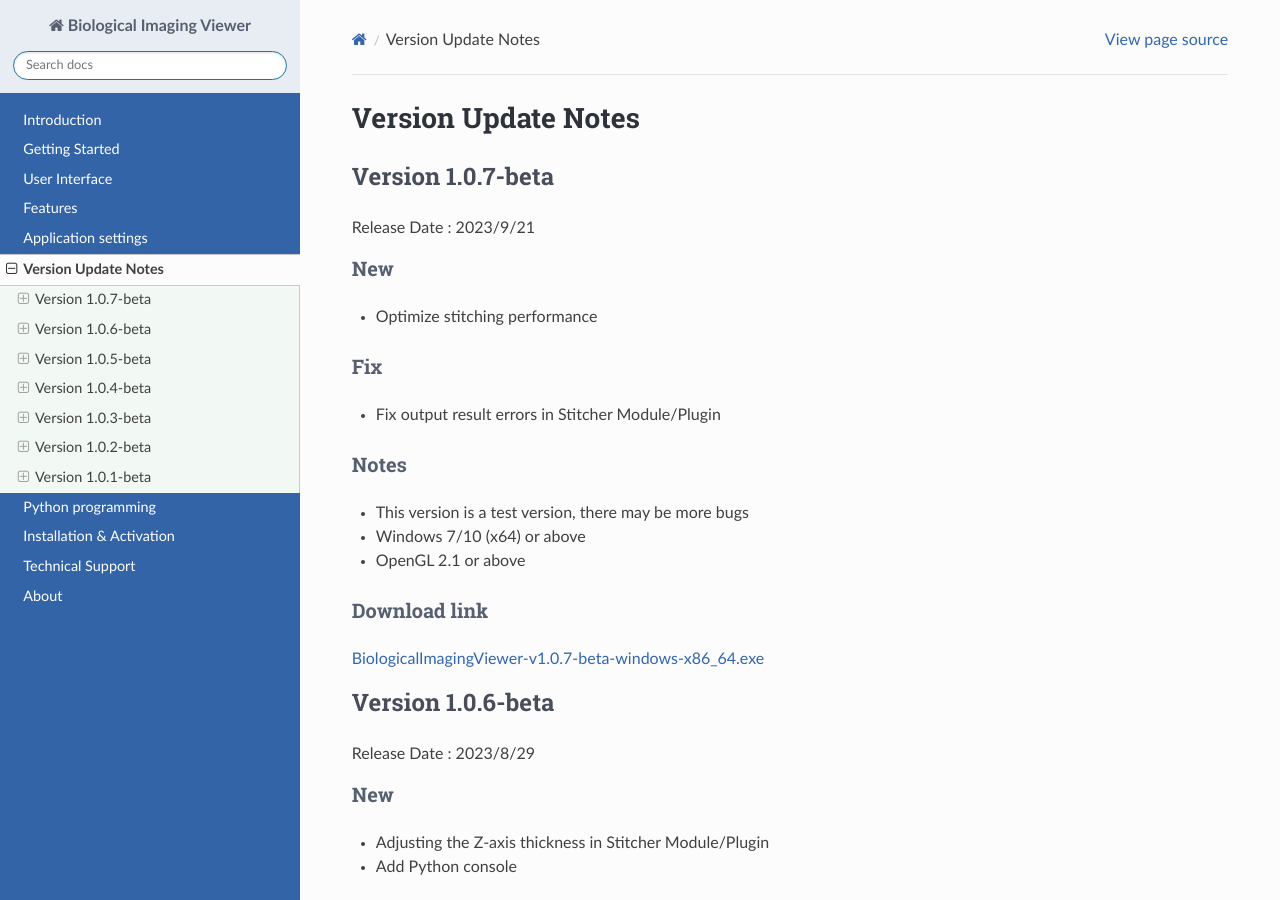
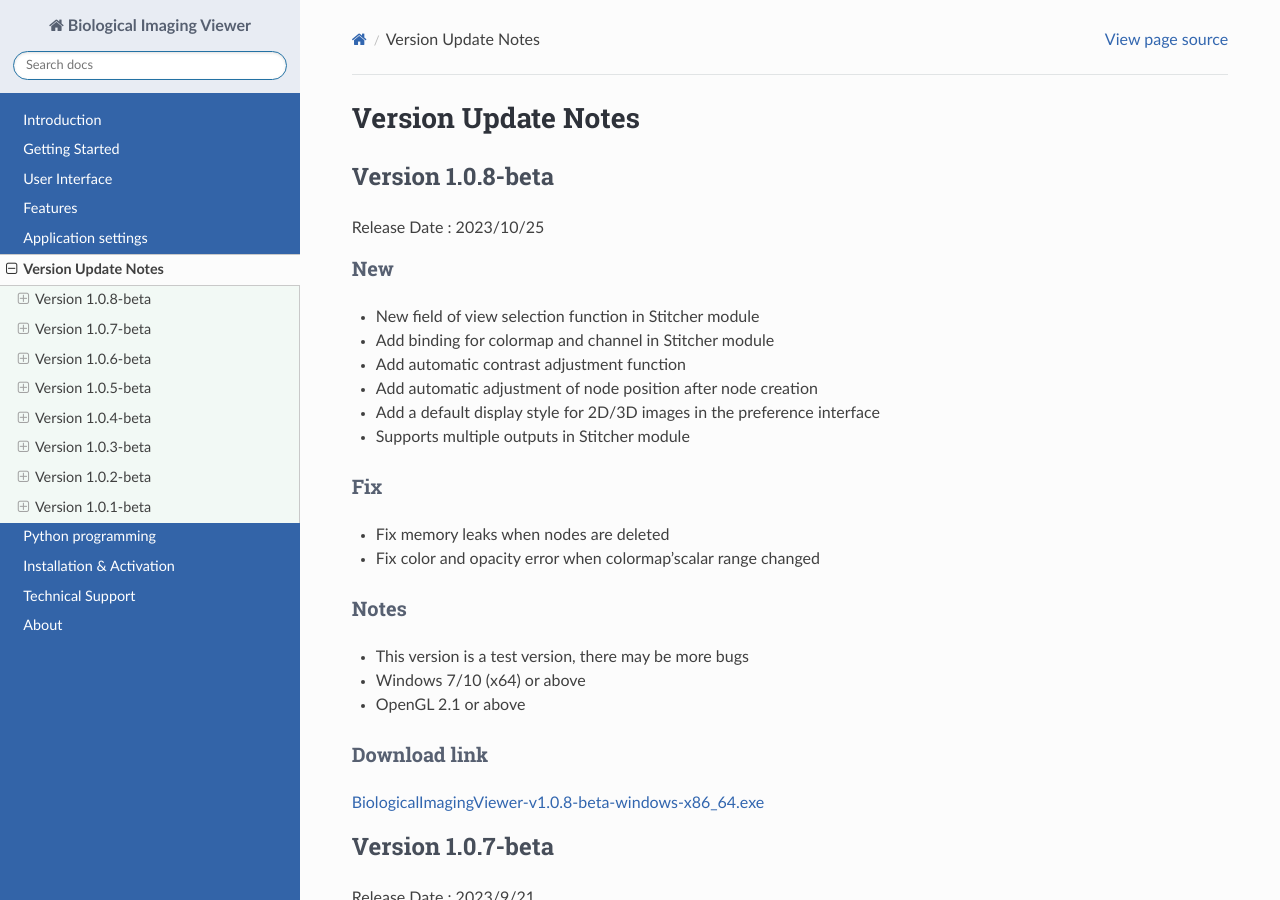
Before and after one commit to yangtong93/sphinx-img-docs, a Sphinx documentation site: the page built from source/user_guide/upgrade.md, in a window 1280 px wide and 900 px high. Built offline with Sphinx 7.4.7 and the Read the Docs theme 2.0.0, drawn with Linux system fonts in a browser that asks for light colours.

Commit message:
feature: upgrade version to 1.0.8-beta

```diff
--- a/source/user_guide/upgrade.md
+++ b/source/user_guide/upgrade.md
@@ -1,4 +1,28 @@
 # Version Update Notes
+
+## Version 1.0.8-beta
+
+Release Date : 2023/10/25
+
+### New
+* New field of view selection function in Stitcher module
+* Add binding for colormap and channel in Stitcher module
+* Add automatic contrast adjustment function
+* Add automatic adjustment of node position after node creation
+* Add a default display style for 2D/3D images in the preference interface
+* Supports multiple outputs in Stitcher module
+
+### Fix
+* Fix memory leaks when nodes are deleted
+* Fix color and opacity error when colormap'scalar range changed
+
+### Notes
+* This version is a test version, there may be more bugs
+* Windows 7/10 (x64) or above
+* OpenGL 2.1 or above
+
+### Download link
+[BiologicalImagingViewer-v1.0.8-beta-windows-x86_64.exe](http://71.131.244.138:22224/Image-1.0.8-beta/BiologicalImagingViewer-v1.0.8-beta-windows-x86_64.exe)
 
 ## Version 1.0.7-beta
 
```
Also changed, not shown: 2 other files.
